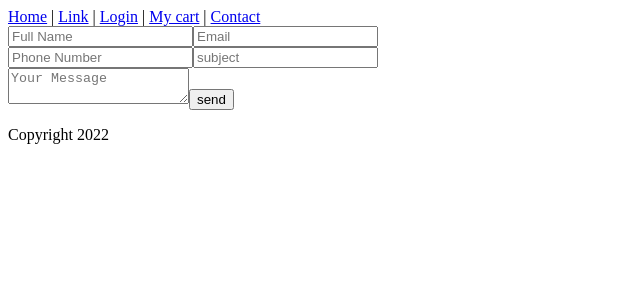
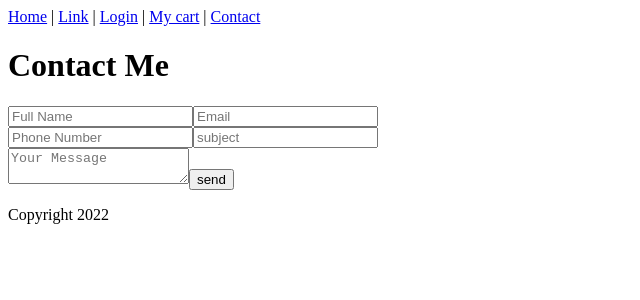
Before and after one commit to actualize-evn-2024-07/demo-mini-capstone-frontend, a React (Vite) app: page /contact in a window 1280 px wide. Shown: the top 300 px of the page, without its empty margins (0-640 px from the left). Built offline with nearby package versions, Linux system fonts and the light colour scheme.

Commit message:
Create variables for ids to use in sendEmail function

```diff
--- a/src/Contact.jsx
+++ b/src/Contact.jsx
@@ -9,8 +9,8 @@ export function Contact() {
     e.preventDefault();
 
     emailjs
-      .sendForm('YOUR_SERVICE_ID', 'YOUR_TEMPLATE_ID', form.current, {
-        publicKey: 'YOUR_PUBLIC_KEY',
+      .sendForm(import.meta.env.VITE_APP_SERVICE_ID, import.meta.env.VITE_APP_TEMPLATE_ID, form.current, {
+        publicKey: import.meta.env.VITE_APP_PUBLIC_KEY,
       })
       .then(
         () => {
@@ -23,6 +23,8 @@ export function Contact() {
   };
 
   return(
+    <div>
+      <h1>Contact Me</h1>
       <form ref={form} onSubmit={sendEmail}>
         <div>
           <input type="text" name="user_name" placeholder="Full Name" />
@@ -34,7 +36,7 @@ export function Contact() {
         </div>
         <textarea name="message" placeholder="Your Message" />
         <input type="submit" value="send" />
-
       </form>
+    </div>
   )
 }
```
Also changed, not shown: 1 other file (tests, documents, lock files or other folders). Lines whose indentation alone changed are shown as unchanged.
